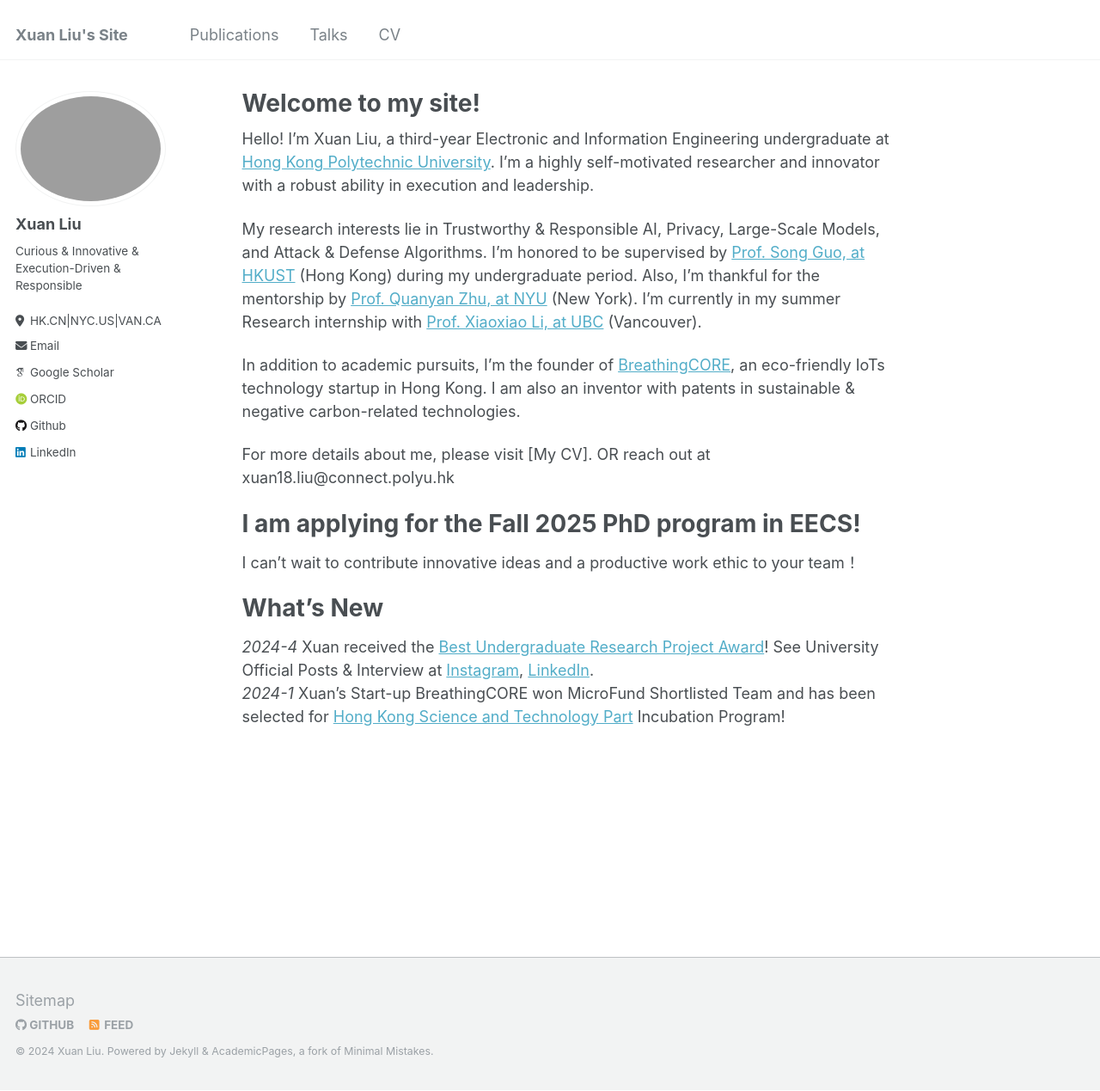
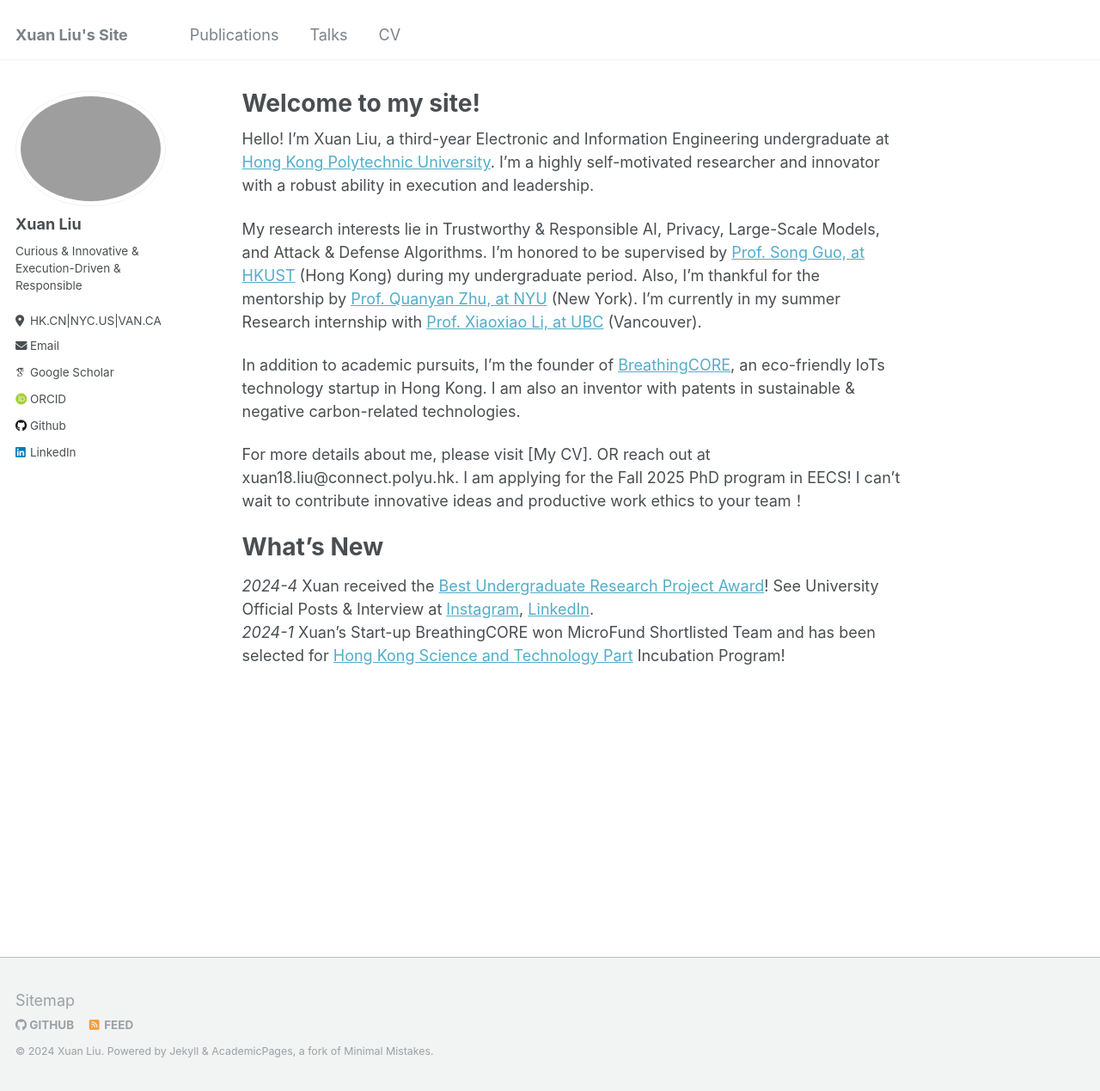
Before and after one commit to XuanL17/XuanL17.github.io, a Jekyll site: the page built from _pages/about.md, in a window 1280 px wide and 1269 px high. Shown: the whole window at 86% size. Built offline with Jekyll 4.4.1, drawn with Linux system fonts in a browser that asks for light colours; some web fonts are replaced.

Commit message:
Update about.md

```diff
--- a/_pages/about.md
+++ b/_pages/about.md
@@ -13,10 +13,7 @@ My research interests lie in Trustworthy & Responsible AI, Privacy, Large-Scale
 
 In addition to academic pursuits, I'm the founder of [BreathingCORE](https://breathingcore.com/), an eco-friendly IoTs technology startup in Hong Kong. I am also an inventor with patents in sustainable & negative carbon-related technologies.
 
-For more details about me, please visit [My CV]. OR reach out at xuan18.liu@connect.polyu.hk
-
-# I am applying for the Fall 2025 PhD program in EECS!
-I can't wait to contribute innovative ideas and a productive work ethic to your team！
+For more details about me, please visit [My CV]. OR reach out at xuan18.liu@connect.polyu.hk. I am applying for the Fall 2025 PhD program in EECS! I can't wait to contribute innovative ideas and productive work ethics to your team！
 
 # What's New
 _2024-4_ Xuan received the [Best Undergraduate Research Project Award](https://www.polyu.edu.hk/eee/news-and-events/news/2024/2024-02-21-best-uris-research-project-award-2023/)! See University Official Posts & Interview at [Instagram](https://www.instagram.com/p/C6VELkGy9f6/?utm_source=ig_web_copy_link&igsh=MzRlODBiNWFlZA==), [LinkedIn](https://www.linkedin.com/feed/update/urn:li:activity:7190543155698491392).<br>
```
